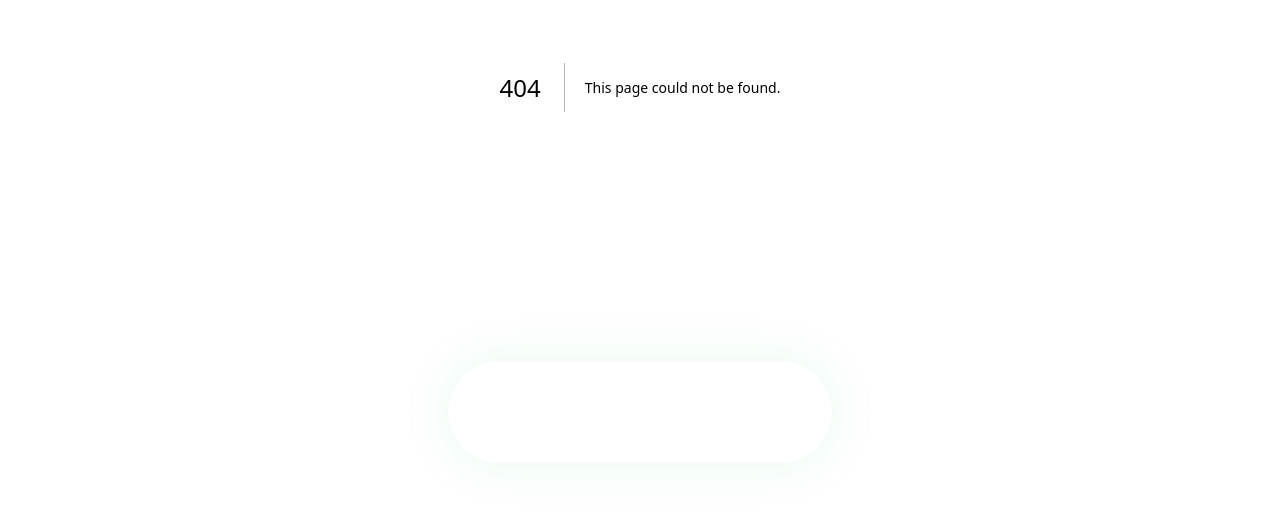
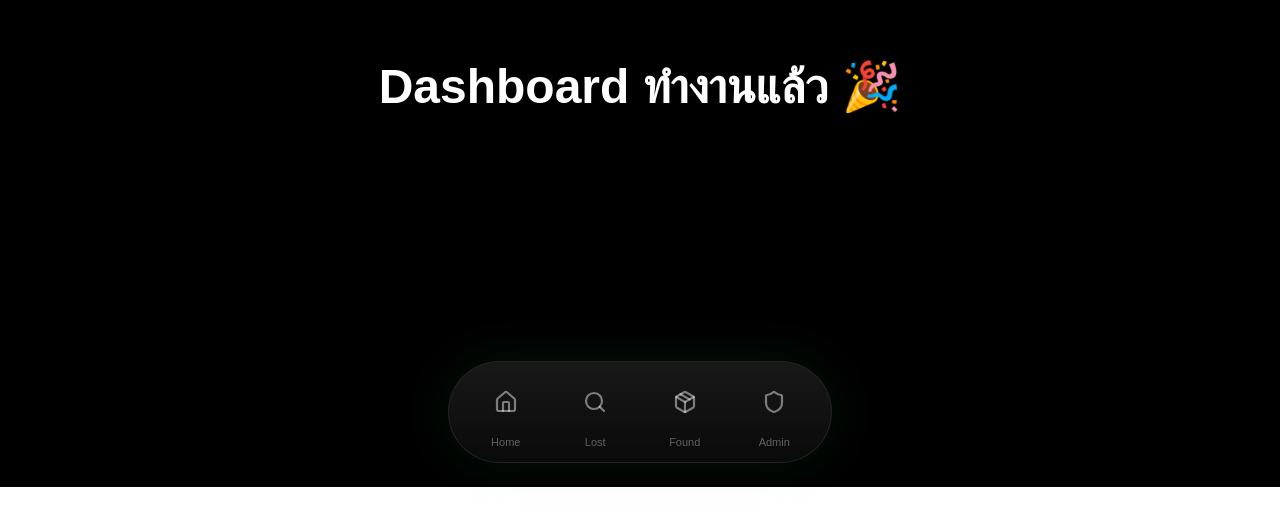
Before and after one commit to aekkawitwarako-svg/dslf-lostfound, a Next.js app: page /admin/dashboard in a window 1280 px wide. Before the commit this address had no page. Shown: the part 313-838 px from the top of the page. Built offline with nearby package versions, Linux system fonts and the light colour scheme.

Commit message:
finish admin dashboard login

```diff
--- /dev/null
+++ b/app/admin/dashboard/page.tsx
@@ -0,0 +1,9 @@
+export default function AdminDashboard() {
+  return (
+    <main className="min-h-screen bg-black text-white flex items-center justify-center">
+      <h1 className="text-5xl font-black">
+        Dashboard ทำงานแล้ว 🎉
+      </h1>
+    </main>
+  );
+}
--- a/app/admin/page.tsx
+++ b/app/admin/page.tsx
@@ -1,10 +1,29 @@
 "use client";
 
 import { useState } from "react";
+import { useRouter } from "next/navigation";
 
 export default function AdminPage() {
 
   const [password, setPassword] = useState("");
+
+  const router = useRouter();
+
+  const handleLogin = () => {
+
+
+
+  if (password === "DSLF112345") {
+
+    router.push("/admin/dashboard");
+
+  } else {
+
+    alert("รหัสผ่านไม่ถูกต้อง");
+
+  }
+
+};
 
   return (
 
@@ -184,6 +203,7 @@ export default function AdminPage() {
 
         {/* BUTTON */}
         <button
+          onClick={handleLogin}
           className="
             mt-8
 
```
